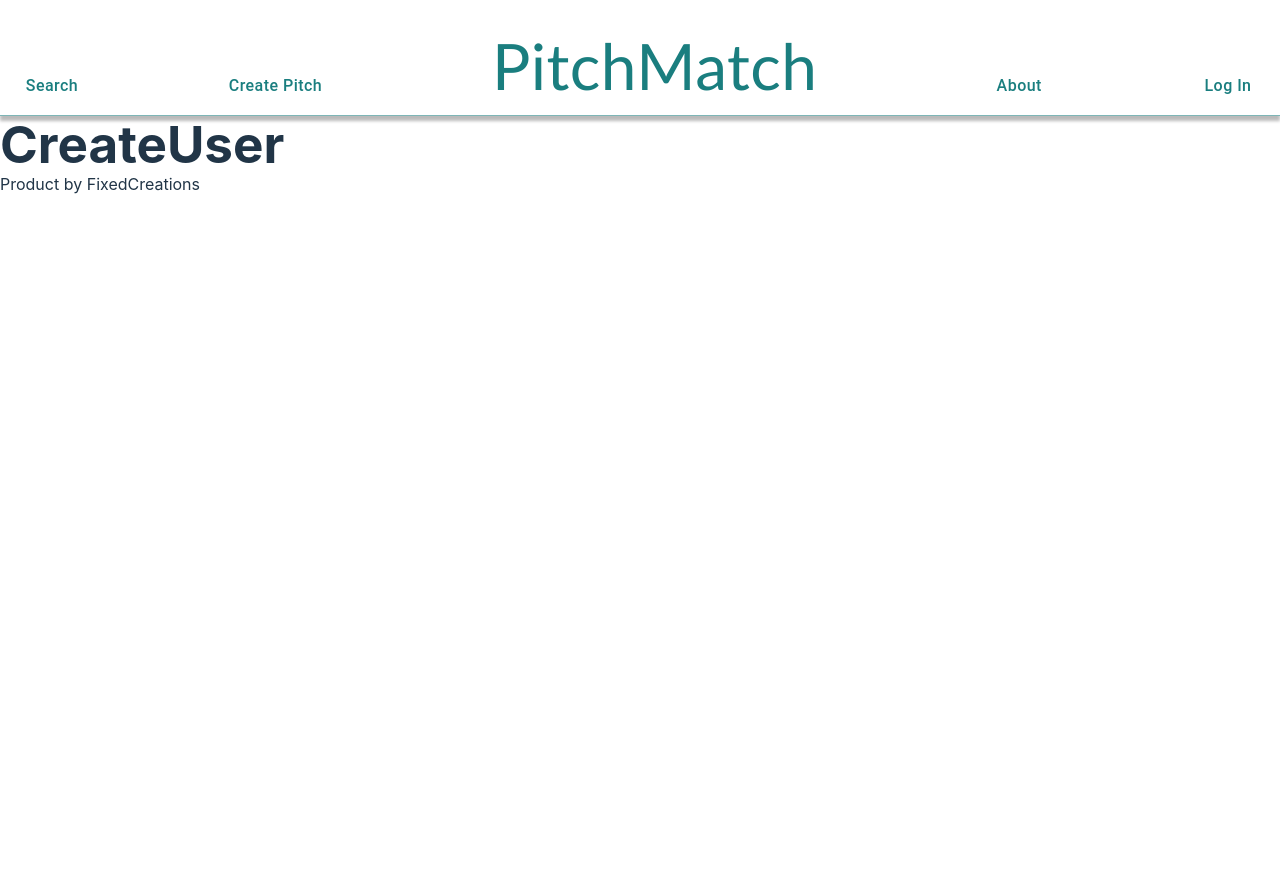
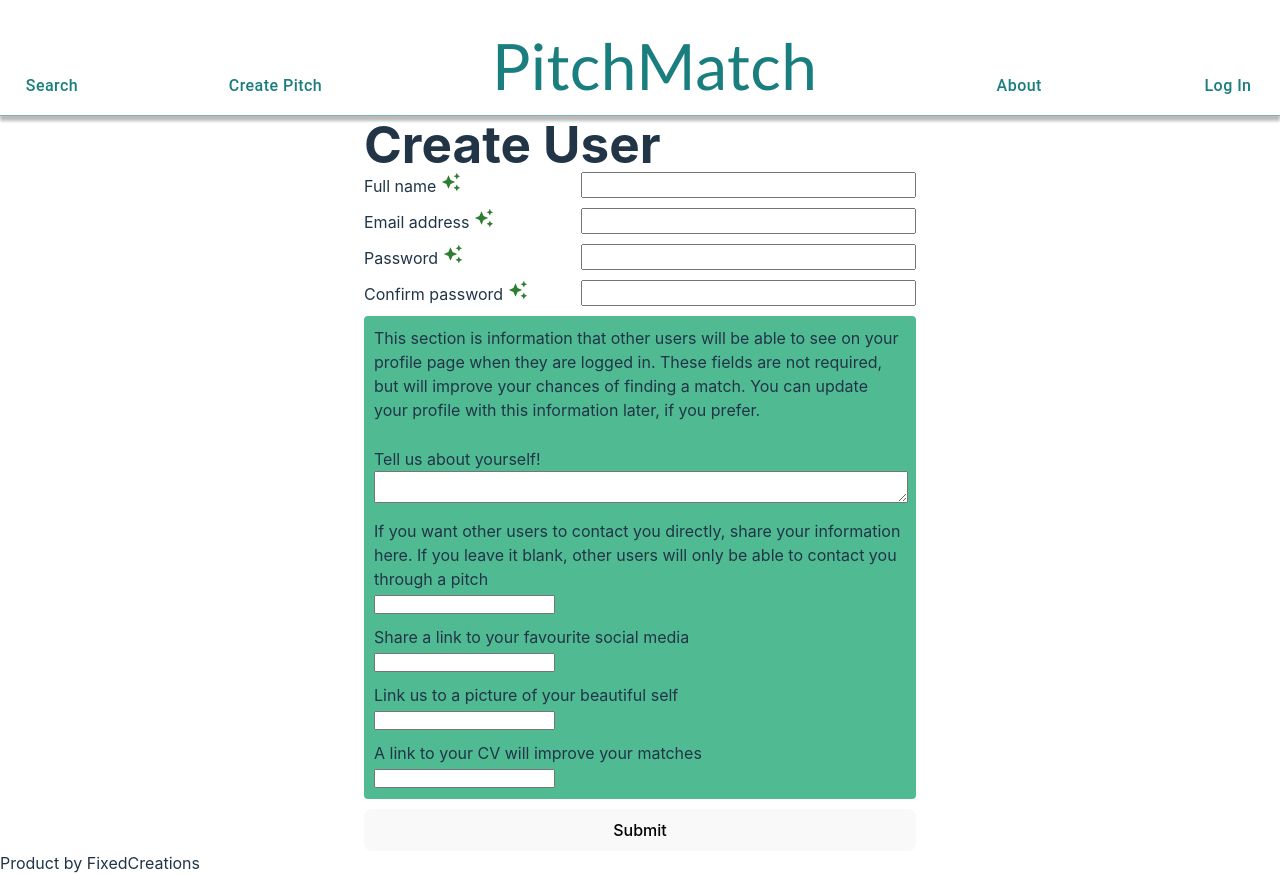
Before and after one commit to Renatuscape/PitchMatchFrontEnd, a React (Vite) app in the folder PitchMatch/: page /createuser in a window 1280 px wide. Before the commit the page ends 800 px from the top, so only its background shows below. Built offline with nearby package versions, Linux system fonts and the light colour scheme.

Commit message:
Added create user page and tested

```diff
--- a/PitchMatch/src/App.css
+++ b/PitchMatch/src/App.css
@@ -87,3 +87,15 @@
 #goal-float-main{
   font-size: 350%;
 }
+
+/* CSS FOR FORM INPUT */
+.form-input-container {
+  display: flex;
+  justify-content: space-between;
+  gap: 5px;
+}
+
+.form-input-container input {
+  flex-grow: 3;
+  max-width: 60%;
+}
--- a/PitchMatch/src/pages/CreateUser.tsx
+++ b/PitchMatch/src/pages/CreateUser.tsx
@@ -1,5 +1,95 @@
- export function CreateUser(){
-    return <>
-    <h1>CreateUser</h1>
-    </>
- }
+import { AutoAwesome } from "@mui/icons-material";
+import { Container } from "@mui/material";
+import { ChangeEvent, FormEvent, useState } from "react";
+import { useNavigate } from 'react-router-dom';
+
+type CreateUserProps = {
+   name: string;
+   email: string;
+   password: string;
+   bio: string;
+   contact: string;
+   soMe: string;
+   imgUrl: string;
+   cvUrl: string;
+}
+
+async function createUserAsync(user: CreateUserProps): Promise<CreateUserProps> {
+   const response = await fetch('https://pitchmatch.azurewebsites.net/user', {
+      method: 'POST',
+      headers: { 'Content-Type': 'application/json' },
+      body: JSON.stringify(user)
+   })
+
+   if (!response.ok) { throw new Error(response.statusText) };
+   return response.json()
+}
+
+export function CreateUser() {
+   const [user, setUser] = useState<CreateUserProps>({ name: '', email: '', password: '', bio: '', contact: '', soMe: '', imgUrl: '', cvUrl: '' })
+
+   const onSubmit = (e: FormEvent<HTMLFormElement>) => {
+      e.preventDefault()
+      createUserAsync({
+         name: user.name,
+         email: user.email,
+         password: user.password,
+         bio: user.bio,
+         contact: user.contact,
+         soMe: user.soMe,
+         imgUrl: user.imgUrl,
+         cvUrl: user.cvUrl
+      });
+   }
+
+   const handleChange = (e: ChangeEvent<HTMLInputElement | HTMLTextAreaElement>) => {
+      setUser({ ...user, [e.target.name]: e.target.value })
+   }
+   return <>
+      <Container maxWidth='sm'>
+         <h1>Create User</h1>
+         <form onSubmit={onSubmit} style={{ display: 'flex', flexDirection: 'column', gap: 10 }}>
+            <div className='form-input-container'>
+               <label htmlFor='name'>Full name <AutoAwesome color='success' fontSize="small" /></label>
+               <input value={user.name} onChange={handleChange} id='name' name='name' type='text' />
+            </div>
+            <div className='form-input-container'>
+               <label htmlFor="email">Email address <AutoAwesome color='success' fontSize="small" /></label>
+               <input value={user.email} onChange={handleChange} id='email' name='email' type='email' />
+            </div>
+            <div className='form-input-container'>
+               <label htmlFor="password">Password <AutoAwesome color='success' fontSize="small" /></label>
+               <input value={user.password} onChange={handleChange} id='password' name='password' type='password' />
+            </div>
+            <div className='form-input-container'>
+               <label htmlFor="confirmPassword">Confirm password <AutoAwesome color='success' fontSize="small" /></label>
+               <input id='confirmedPassword' name='confirmPassword' type='password' />
+            </div>
+            <div style={{ padding: 10, borderRadius: 4, backgroundColor: 'rgba(80,186,147,1)', display: 'flex', flexDirection: 'column', gap: 10 }}>
+               <p style={{ paddingBottom: 15 }}>This section is information that other users will be able to see on your profile page when they are logged in. These fields are not required, but will improve your chances of finding a match. You can update your profile with this information later, if you prefer.</p>
+               <div>
+                  <label htmlFor="bio"><p>Tell us about yourself!</p></label>
+                  <textarea value={user.bio} onChange={handleChange} id='bio' name='bio' style={{width: '100%'}}/>
+               </div>
+               <div>
+                  <label htmlFor="contact"><p>If you want other users to contact you directly, share your information here. If you leave it blank, other users will only be able to contact you through a pitch</p></label>
+                  <input value={user.contact} onChange={handleChange} id='contact' name='contact' type='text' />
+               </div>
+               <div>
+                  <label htmlFor="soMe"><p>Share a link to your favourite social media</p></label>
+                  <input value={user.soMe} onChange={handleChange} id='soMe' name='soMe' type='text' />
+               </div>
+               <div>
+                  <label htmlFor='imgUrl'><p>Link us to a picture of your beautiful self</p></label>
+                  <input value={user.imgUrl} onChange={handleChange} id='imgUrl' name='imgUrl' type='text' />
+               </div>
+               <div>
+                  <label htmlFor='cvUrl'><p>A link to your CV will improve your matches</p></label>
+                  <input value={user.cvUrl} onChange={handleChange} id='cvUrl' name='cvUrl' type='text' />
+               </div>
+            </div>
+            <button>Submit</button>
+         </form>
+      </Container>
+   </>
+}
```
